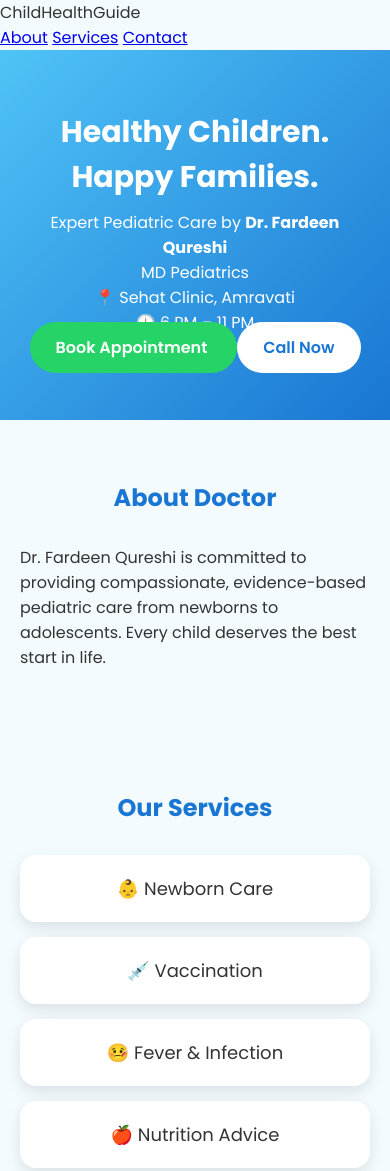
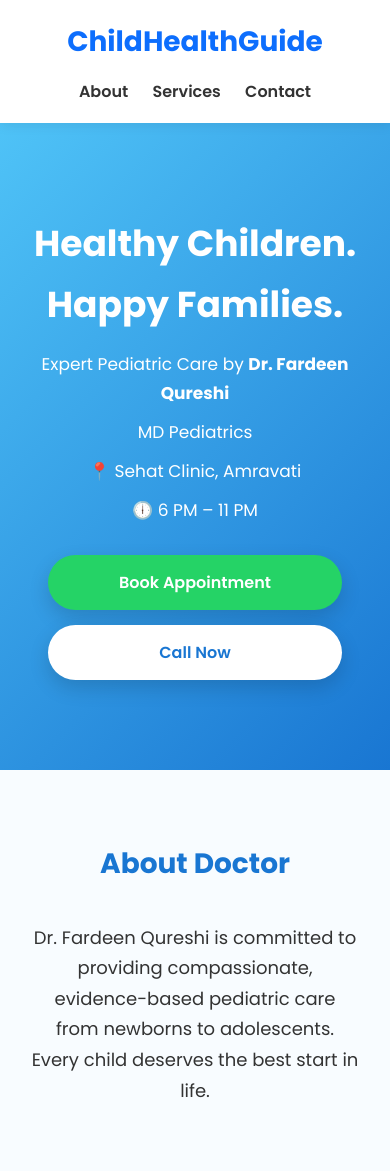
Before and after one commit to childhealthguide/childhealthguide.github.io, a plain HTML site: page index.html in a window 390 px wide. Shown: the top 1171 px of the page. Drawn offline with Linux system fonts and the light colour scheme.

Commit message:
Website V2

```diff
--- a/style.css
+++ b/style.css
@@ -3,112 +3,159 @@ margin:0;
 padding:0;
 box-sizing:border-box;
 font-family:'Poppins',sans-serif;
+scroll-behavior:smooth;
 }
 
 body{
-background:#f4fbff;
+background:#f8fcff;
 color:#333;
+line-height:1.7;
 }
 
-header{
-background:linear-gradient(135deg,#4fc3f7,#1976d2);
-color:white;
-text-align:center;
-padding:60px 20px;
+.navbar{
+display:flex;
+justify-content:space-between;
+align-items:center;
+padding:18px 8%;
+background:#fff;
+position:sticky;
+top:0;
+box-shadow:0 2px 12px rgba(0,0,0,.08);
+z-index:1000;
 }
 
-.container{
-max-width:900px;
-margin:auto;
+.logo{
+font-size:28px;
+font-weight:700;
+color:#0d6efd;
 }
 
-h1{
-font-size:42px;
+.navlinks a{
+margin-left:20px;
+text-decoration:none;
+color:#333;
+font-weight:600;
+transition:.3s;
+}
+
+.navlinks a:hover{
+color:#0d6efd;
+}
+
+.hero{
+background:linear-gradient(135deg,#4fc3f7,#1976d2);
+color:#fff;
+padding:90px 8%;
+text-align:center;
+}
+
+.hero h1{
+font-size:52px;
+margin-bottom:15px;
+}
+
+.hero p{
+font-size:20px;
 margin-bottom:10px;
 }
 
-.subtitle{
-font-size:22px;
-font-weight:600;
-margin-bottom:15px;
-}
-
-.fee{
-font-size:20px;
-font-weight:bold;
-margin-top:10px;
-}
-
-.buttons{
-margin-top:30px;
+.hero-buttons{
 display:flex;
 justify-content:center;
 gap:15px;
+margin-top:30px;
 flex-wrap:wrap;
 }
 
 .btn{
-background:white;
+background:#fff;
 color:#1976d2;
-padding:14px 26px;
+padding:14px 30px;
+border-radius:50px;
 text-decoration:none;
-border-radius:40px;
 font-weight:600;
 transition:.3s;
+box-shadow:0 8px 20px rgba(0,0,0,.15);
 }
 
 .btn:hover{
-transform:scale(1.05);
+transform:translateY(-3px);
 }
 
 .whatsapp{
 background:#25D366;
-color:white;
+color:#fff;
+}
+
+.call{
+background:#fff;
 }
 
 section{
-padding:60px 20px;
-max-width:1000px;
-margin:auto;
+padding:70px 8%;
 }
 
 h2{
 text-align:center;
-margin-bottom:30px;
 color:#1976d2;
+margin-bottom:35px;
+font-size:36px;
+}
+
+.center{
+text-align:center;
+max-width:900px;
+margin:auto;
+font-size:18px;
+}
+
+.grid{
+display:grid;
+grid-template-columns:repeat(auto-fit,minmax(240px,1fr));
+gap:25px;
+margin-top:35px;
 }
 
 .card{
-background:white;
-padding:20px;
-margin:15px auto;
-max-width:600px;
-border-radius:16px;
-box-shadow:0 6px 15px rgba(0,0,0,.1);
+background:#fff;
+padding:30px;
+border-radius:18px;
+text-align:center;
 font-size:20px;
-text-align:center;
+font-weight:600;
+box-shadow:0 10px 25px rgba(0,0,0,.08);
+transition:.3s;
+}
+
+.card:hover{
+transform:translateY(-8px);
 }
 
 footer{
-background:#1976d2;
-color:white;
+background:#0d6efd;
+color:#fff;
 text-align:center;
-padding:20px;
+padding:35px;
 margin-top:40px;
 }
 
-@media(max-width:600px){
+@media(max-width:768px){
 
-h1{
-font-size:30px;
+.hero h1{
+font-size:36px;
 }
 
-.subtitle{
-font-size:18px;
+.hero p{
+font-size:17px;
 }
 
-.card{
-font-size:18px;
+.navbar{
+flex-direction:column;
+gap:12px;
+}
+
+.navlinks a{
+margin:0 10px;
 }
 
 .btn{
@@ -116,4 +163,8 @@ width:90%;
 text-align:center;
 }
 
+h2{
+font-size:28px;
 }
+
+  }
```
